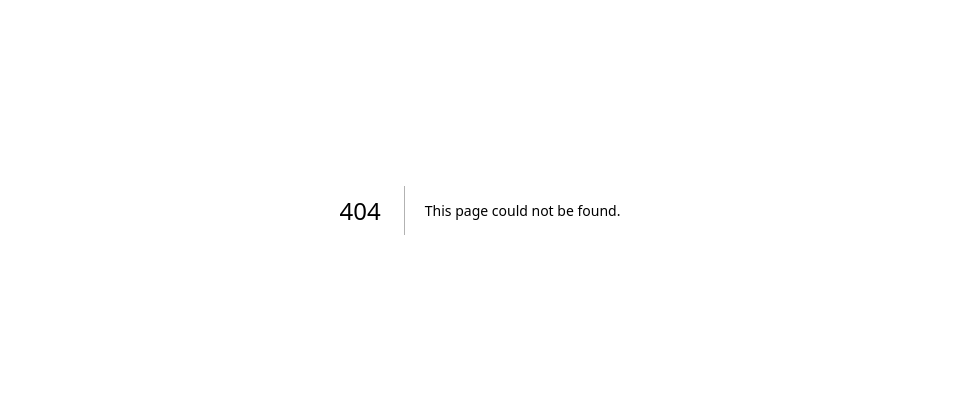
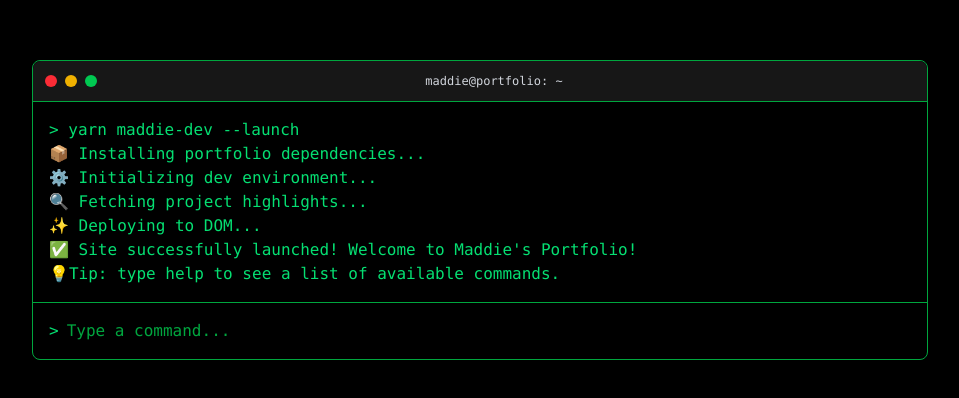
Before and after one commit to maddie-topaz/my-site, a Next.js app: page /terminal in a window 1280 px wide. Before the commit this address had no page. Shown: the part 190-588 px from the top of the page, without its empty margins (160-1119 px from the left). Built offline with nearby package versions, Linux system fonts and the light colour scheme.

Commit message:
feat: interactive terminal

```diff
--- /dev/null
+++ b/app/terminal/page.tsx
@@ -0,0 +1,154 @@
+'use client';
+
+import React, { useEffect, useState } from 'react';
+import { motion, AnimatePresence } from 'framer-motion';
+import { SkillsIcons } from 'components/SkillsIcons';
+
+export function Help() {
+    return (
+        <div className="mt-4 text-green-300">
+            Available commands:
+            <ul className="list-disc list-inside mt-1">
+                <li><kbd className="kbd kbd-sm text-green-400 bg-black border-green-500 border">
+                    help
+                </kbd> — Show available commands</li>
+                <li><kbd className="kbd kbd-sm text-green-400 bg-black border-green-500 border">ethos --show</kbd> — Learn about my technical philosophy</li>
+                <li><kbd className="kbd kbd-sm text-green-400 bg-black border-green-500 border">clear</kbd> — Clear the terminal</li>
+            </ul>
+        </div>
+    );
+}
+
+type Command = 'skills --show' | 'help';
+
+export default function TerminalHero() {
+    const [typedLine, setTypedLine] = useState('');
+    const [lines, setLines] = useState<string[]>([]);
+    const [input, setInput] = useState('');
+    const [isIntroDone, setIsIntroDone] = useState(false);
+    const [activeComponent, setActiveComponent] = useState<Command | null>(null);
+
+    const fullText = '> yarn maddie-dev --launch';
+    const introLines = [
+        '📦 Installing portfolio dependencies...',
+        '⚙️ Initializing dev environment...',
+        '🔍 Fetching project highlights...',
+        '✨ Deploying to DOM...',
+        '✅ Site successfully launched! Welcome to Maddie\'s Portfolio!',
+        '💡Tip: type help to see a list of available commands.',
+    ];
+
+    useEffect(() => {
+        let i = 0;
+        const interval = setInterval(() => {
+            setTypedLine(fullText.slice(0, i + 1));
+            i++;
+            if (i === fullText.length) {
+                clearInterval(interval);
+                setTimeout(() => {
+                    setTypedLine('');
+                    setLines([fullText]);
+                    runIntroSequence();
+                }, 400);
+            }
+        }, 50);
+        return () => clearInterval(interval);
+    }, []);
+
+    const runIntroSequence = async () => {
+        for (let i = 0; i < introLines.length; i++) {
+            await new Promise((res) => {
+                setTimeout(() => {
+                    setLines((prev) => [...prev, introLines[i]]);
+                    res(true);
+                }, 500);
+            });
+        }
+        setIsIntroDone(true);
+    };
+
+    const handleInput = (e: React.FormEvent) => {
+        e.preventDefault();
+        const cmd = input.trim().toLowerCase() as Command;
+        setLines((prev) => [...prev, `> ${input}`]);
+
+        if (cmd === 'skills --show' || cmd === 'help') {
+            setActiveComponent(cmd);
+        } else {
+            setLines((prev) => [
+                ...prev,
+                `Command not recognized: '${cmd}'`,
+                'Try typing "help".',
+                '',
+            ]);
+            setActiveComponent(null);
+        }
+
+        setInput('');
+    };
+
+    return (
+        <>
+            <section className="h-screen w-screen bg-black text-green-400 font-mono flex items-center justify-center">
+                <div className="w-full max-w-4xl bg-black border border-green-600 shadow-lg rounded-lg daisyui-box">
+                    {/* Terminal Header */}
+                    <div className="bg-neutral-900 p-3 rounded-t-lg flex items-center justify-between border-b border-green-600">
+                        <div className="flex space-x-2">
+                            <div className="w-3 h-3 bg-red-500 rounded-full" />
+                            <div className="w-3 h-3 bg-yellow-500 rounded-full" />
+                            <div className="w-3 h-3 bg-green-500 rounded-full" />
+                        </div>
+                        <span className="text-xs text-gray-300">maddie@portfolio: ~</span>
+                        <div className="w-6" />
+                    </div>
+
+                    {/* Terminal Body */}
+                    <div className="p-4 overflow-y-auto max-h-[75vh]">
+                        <AnimatePresence>
+                            {typedLine && (
+                                <motion.div
+                                    key="typing"
+                                    initial={{ opacity: 0 }}
+                                    animate={{ opacity: 1 }}
+                                    exit={{ opacity: 0 }}
+                                    transition={{ duration: 0.3 }}
+                                >
+                                    {typedLine}
+                                </motion.div>
+                            )}
+                            {lines.map((line, idx) => (
+                                <motion.div
+                                    key={idx}
+                                    initial={{ opacity: 0 }}
+                                    animate={{ opacity: 1 }}
+                                    transition={{ duration: 0.3 }}
+                                    className="whitespace-pre-wrap"
+                                >
+                                    {line}
+                                </motion.div>
+                            ))}
+                        </AnimatePresence>
+                        {activeComponent === 'help' && <Help />}
+                    </div>
+
+
+
+                    {isIntroDone && (
+                        <form onSubmit={handleInput} className="flex items-center p-4 border-t border-green-600">
+                            <span className="mr-2">&gt;</span>
+                            <input
+                                type="text"
+                                value={input}
+                                onChange={(e) => setInput(e.target.value)}
+                                className="flex-grow bg-transparent border-none focus:outline-none text-green-400 placeholder-green-600"
+                                autoFocus
+                                placeholder="Type a command..."
+                            />
+                        </form>
+                    )}
+                </div>
+            </section>
+            {activeComponent === 'ethos --show' && <SkillsIcons />}
+        </>
+    );
+}
--- a/components/SkillsIcons.tsx
+++ b/components/SkillsIcons.tsx
@@ -2,7 +2,7 @@
 
 export const SkillsIcons = () => {
   return (
-    <section className="py-16 bg-base-100">
+    <section className="py-16 bg-base-100 bg-black">
       <div className="container mx-auto px-4">
         <div className="flex flex-wrap justify-center gap-8">
           {[
```
